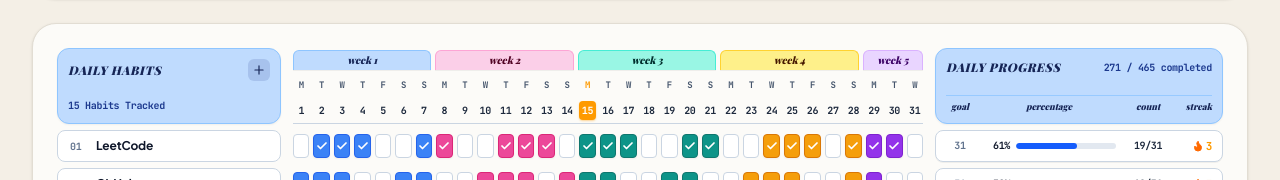
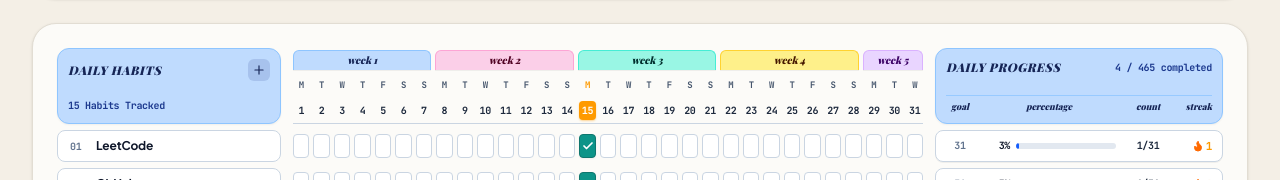
Before and after one commit to MrAditya-Singh/Streak, a React (Vite) app: page / in a window 1280 px wide. Shown: the part 772-952 px from the top of the page. Built offline with nearby package versions, Linux system fonts and the light colour scheme; no server answers; the database is empty; a web font is replaced by a local one.

Commit message:
fix: check ONLY verified platform habits and keep non-platform habits unchecked

```diff
--- a/src/App.tsx
+++ b/src/App.tsx
@@ -98,12 +98,11 @@ export const App: React.FC = () => {
       try { return JSON.parse(saved); } catch (e) { /* fallback */ }
     }
     const initial: Record<string, boolean[]> = {};
-    INITIAL_ACTIVITIES.forEach((act, actIdx) => {
+    INITIAL_ACTIVITIES.forEach((act) => {
       initial[act.id] = Array.from({ length: 31 }, (_, dayIdx) => {
         const dayNum = dayIdx + 1;
         if (dayNum === todayDayNumber) return act.completed;
-        const seed = (actIdx * 19 + dayNum * 23) % 100;
-        return seed > 40;
+        return false;
       });
     });
     return initial;
--- a/src/utils/streakEngine.ts
+++ b/src/utils/streakEngine.ts
@@ -154,8 +154,7 @@ export const INITIAL_ACTIVITIES: ActivityItem[] = [
     category: 'education',
     iconName: 'GraduationCap',
     plannedMinutes: 120,
-    completed: true,
-    completedAt: '14:10',
+    completed: false,
     scheduledTime: '14:10',
     streak: 22,
     url: '',
```
